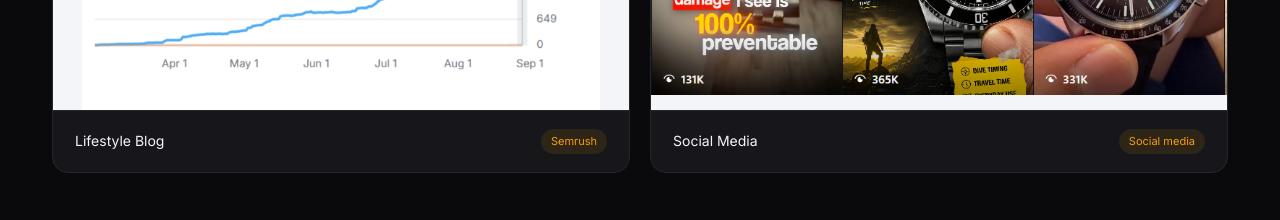
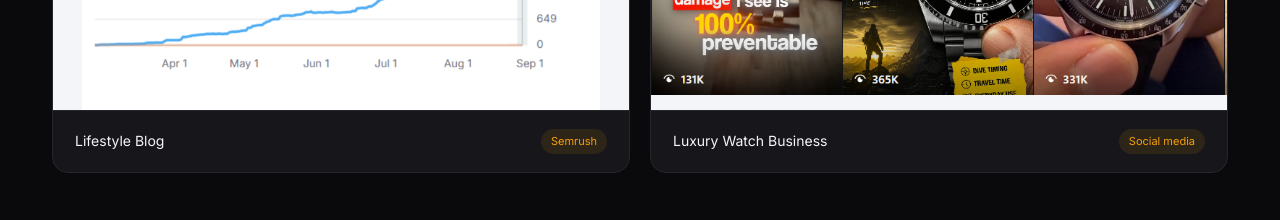
Before and after one commit to piolobagotao/portfolio, a plain HTML site: page index.html in a window 1280 px wide. Shown: the part 3880-4100 px from the top of the page. Drawn offline with Linux system fonts and the light colour scheme.

Commit message:
Label social media screenshot Luxury Watch Business

```diff
--- a/index.html
+++ b/index.html
@@ -1616,7 +1616,7 @@
       { file: 'result-1.png', name: 'Luxury Watch Business', tag: 'GSC' },
       { file: 'result-2.png', name: 'Consumer e-commerce', tag: 'Semrush' },
       { file: 'result-3.png', name: 'Lifestyle Blog', tag: 'Semrush' },
-      { file: 'social-media-results.png', name: 'Social Media', tag: 'Social media' },
+      { file: 'social-media-results.png', name: 'Luxury Watch Business', tag: 'Social media' },
     ];
     items.forEach(item => {
       const card = document.createElement('div');
```
